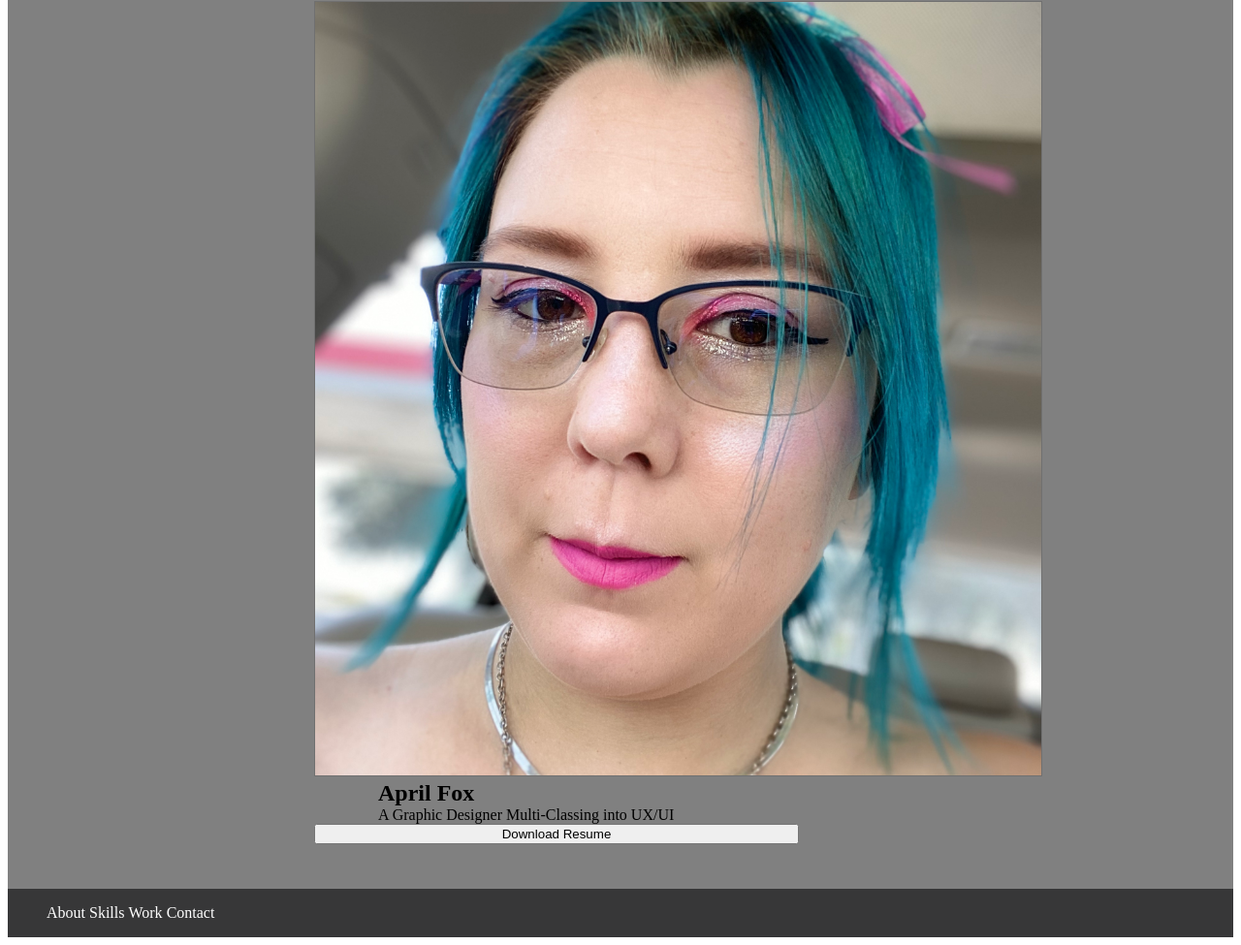
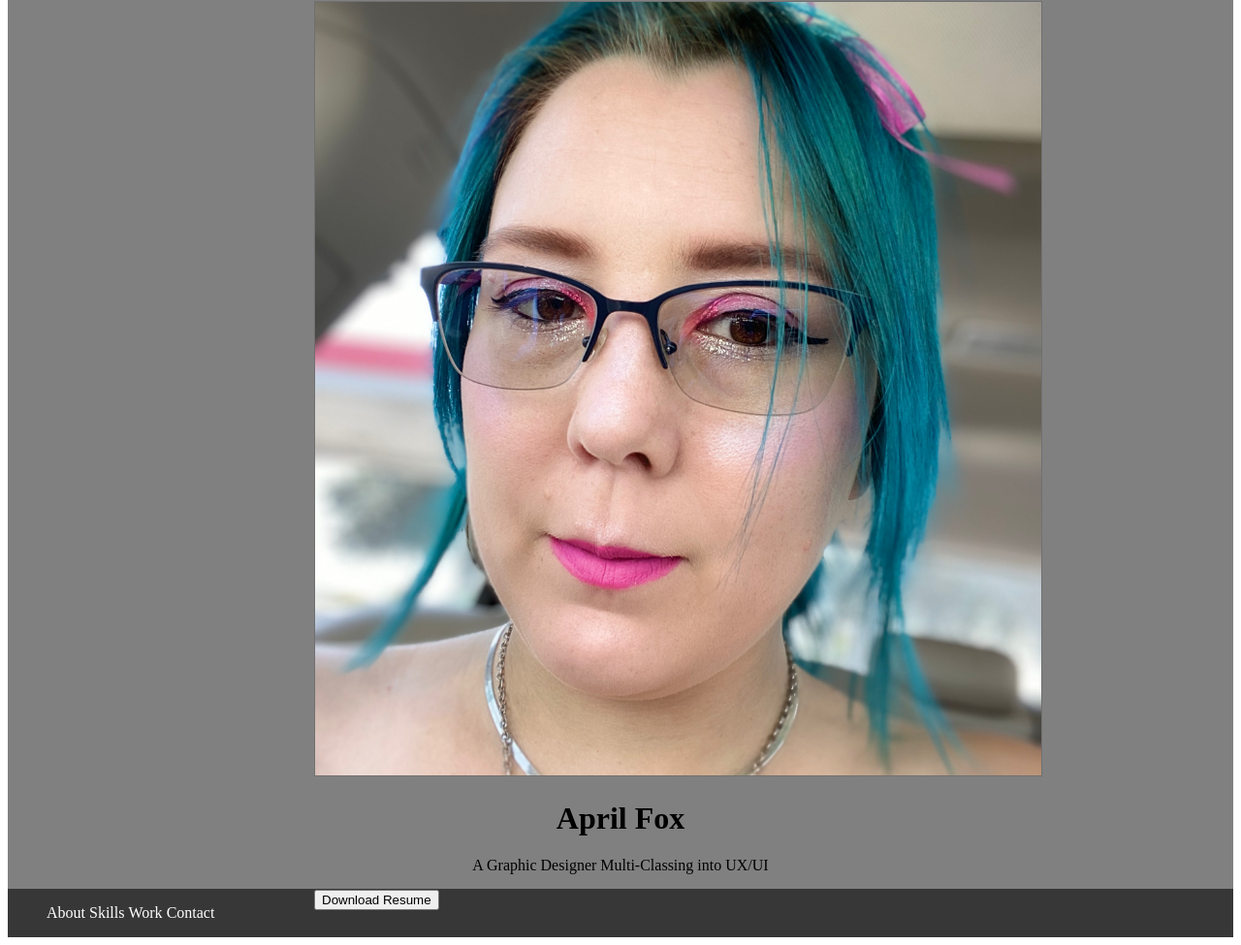
Before and after one commit to Alfri13/UX_UI_HW_17, a plain HTML site: page index.html in a window 1280 px wide. Shown: the part 487-1462 px from the top of the page at 97% size. Drawn offline with Linux system fonts and the light colour scheme.

Commit message:
Final rendition
I'm turning this one in

```diff
--- a/CSS/stylesheet.css
+++ b/CSS/stylesheet.css
@@ -19,13 +19,13 @@ margin-left: auto;}
     height:600px;
     padding:25%;}
 
-button, p, h1{width: 500px;
-margin:0 auto;}
+h1, p {text-align: center;}
+
+.button {align-items: center;}
 
 footer {background-color: #373738;
-padding: }
+padding: 0px, 5px;}
 
 .uf{display: inline-block;
 vertical-align: top;
-color:white;
-padding:auto; }
+color:white;}
--- a/index.html
+++ b/index.html
@@ -18,11 +18,13 @@
     </ul>
 </nav>
 </header>
-<section class="heroImg">
+<sectio>
+    <div class="heroImg">
     <img src="me.png">
     <h1>April Fox</h1>
     <p>A Graphic Designer Multi-Classing into UX/UI</p>
-    <button>Download Resume</button>
+    <button class="button">Download Resume</button>
+    </div>
 </section>
 <footer>
     <ul class="uf">
```
Also changed, not shown: 1 other file.
